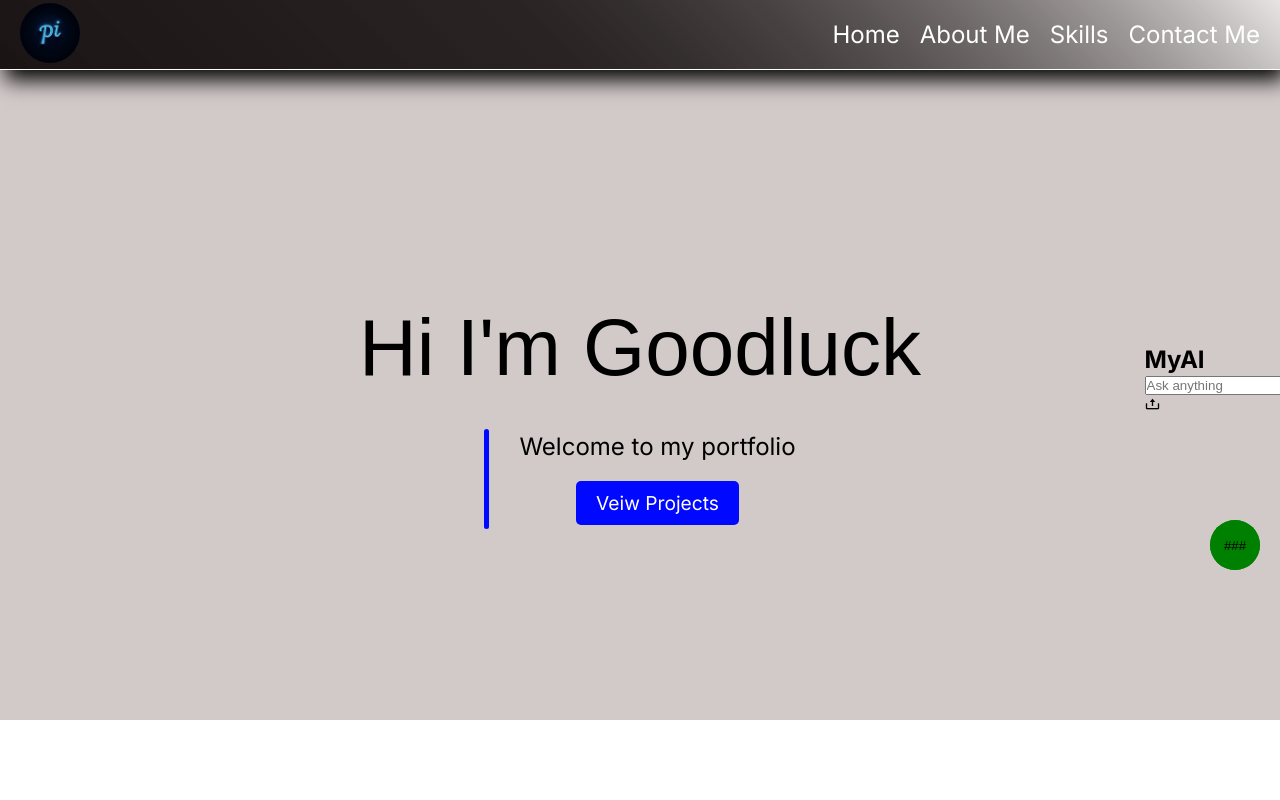
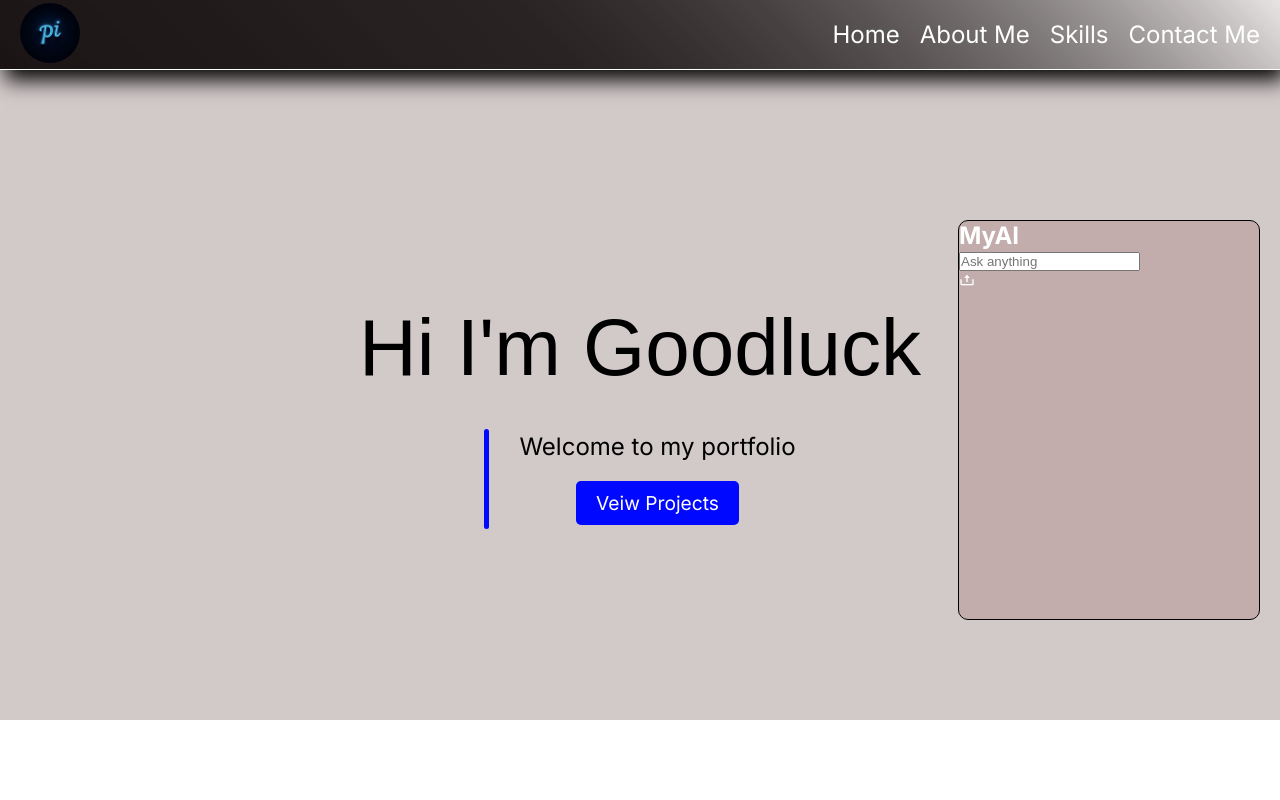
Before and after one commit to ikennagoodluck/Portfolio, a React (Vite) app: page / in a window 1280 px wide. Both pictures are taken after a click on the button "###". Shown: the top 800 px of the page. Built offline with nearby package versions, Linux system fonts and the light colour scheme.

Commit message:
My Portfolio

```diff
--- a/src/component/main/Main.jsx
+++ b/src/component/main/Main.jsx
@@ -2,6 +2,13 @@ import React, {useState} from 'react'
 import style from './Main.module.css'
 export default function Main() {
    function bot() {
+      const bot = document.getElementById('bot_box');
+      const btn = document.getElementById('btn');
+      bot.style.display = 'block';
+      console.log('clicked');
+      if (bot.style.display === 'block') {
+         btn.style.display = 'none';
+      }
 
    }
    return (
@@ -41,7 +48,7 @@ export default function Main() {
 
 
          <div className={style.bot}>
-            <div className={style.bot_box}>
+            <div className={style.bot_box} id='bot_box'>
                <h2>MyAI</h2>
 
                <input type="text" placeholder='Ask anything' id='search '/>
@@ -49,7 +56,7 @@ export default function Main() {
 
             </div>
 
-               <button onClick={bot()} className={style.bot_btn}>###</button>
+               <button id='btn' onClick={bot} className={style.bot_btn}>###</button>
 
          </div>
 
--- a/src/component/main/Main.module.css
+++ b/src/component/main/Main.module.css
@@ -328,7 +328,7 @@ th {
    transition: all 1s ease-in-out;
 }
 
-.bot {
+.bot_btn {
    color: black;
    width: 50px;
    height: 50px;
@@ -355,17 +355,25 @@ th {
    display: flex;
    justify-content: center;
    align-items: center;
-   position: absolute;
-   right: 0px;
-   top: 500px;
-   margin: 20px;
+   /* position: absolute; */
+   right: -20px;
+   top: 560px;
    position: fixed;
    text-decoration: none;
    border: none;
    cursor: pointer;
 }
 .bot_box{
-   margin: 30px;
    width: 300px;
    height: 400px;
+   padding-right: 300px;
+   background: rgb(194, 172, 172);
+   /* padding-bottom: 400px; */
+   border: 1px solid black;
+   border-radius: 10px;
+   position: fixed;
+   right: 20px;
+   top: 220px;
+   /* z-index: 100; */
+   display: none;
 }
```
